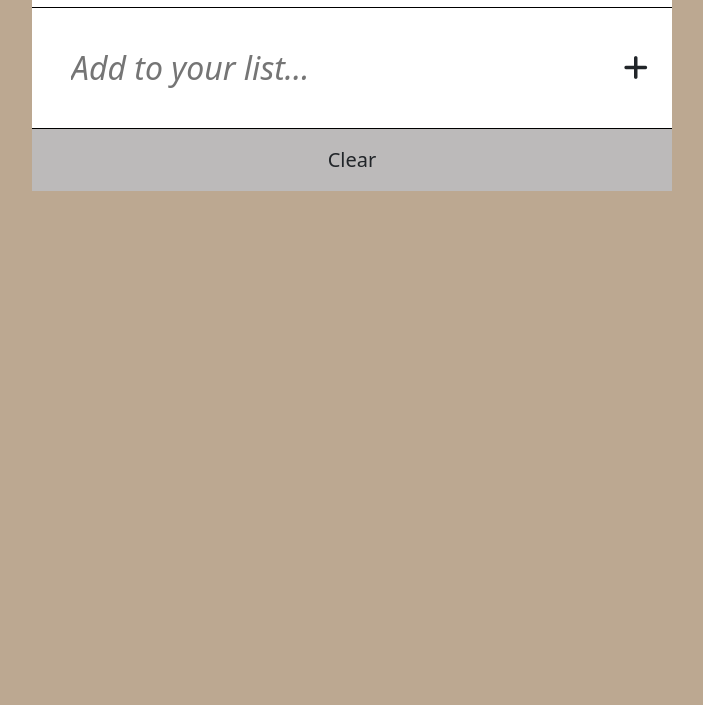
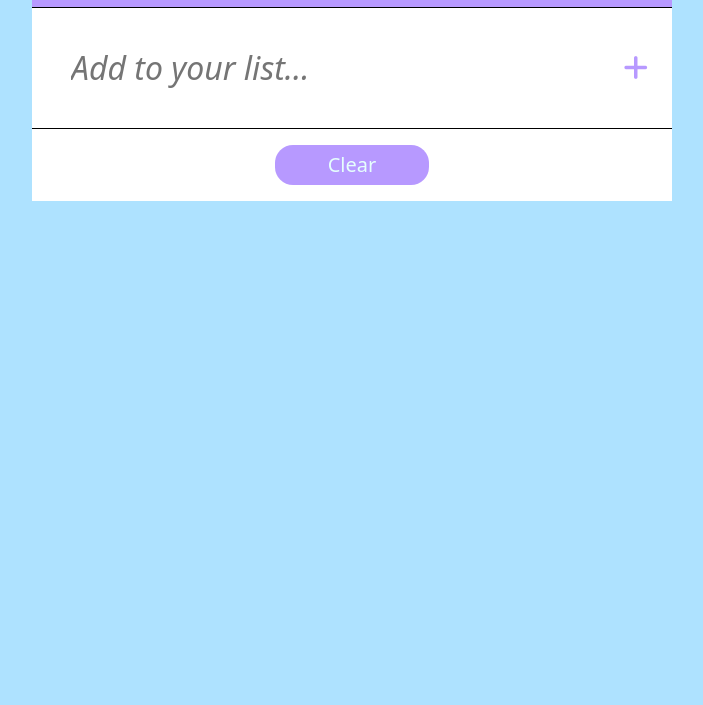
Before and after one commit to HtetWaiYan7191/testing-todolist, a website built with webpack: page src/index.html in a window 1280 px wide. Shown: the part 95-800 px from the top of the page, without its empty margins (288-991 px from the left). Built offline with nearby package versions, Linux system fonts and the light colour scheme.

Commit message:
Implement background color, style clear button

```diff
--- a/src/style.css
+++ b/src/style.css
@@ -6,8 +6,15 @@
   list-style: none;
 }
 
+:root {
+  --purple:#B799FF;
+  --light-purple:#ACBCFF;
+  --sky-blue:#AEE2FF;
+  --light-blue:#E6FFFD;
+}
+
 body {
-  background-color: rgb(188, 168, 145);
+  background-color:var(--sky-blue)
 }
 
 main {
@@ -17,10 +24,12 @@ main {
 }
 
 .todolist-container {
+  color: var(--light-blue);
   margin: 0;
 }
 
 .title {
+  background-color: var(--purple);
   border-bottom: 1px solid black;
   padding: 10px 12px;
 }
@@ -58,16 +67,25 @@ input[type="checkbox"] {
 }
 
 .button-container {
-  background-color: rgb(188, 186, 186);
+  background-color:#FFFFFF;
+}
+
+#clear-btn {
+  width: 25%;
+  margin: 0 auto;
+  border-radius: 18px;
+  padding: 5px 8px;
+  background-color: var(--purple);
 }
 
 #clear-btn:hover {
-  color: rgb(111, 110, 110);
+  background-color: var(--light-purple);
+  font-weight: 600;
   cursor: pointer;
-  text-decoration: underline;
 }
 
 #add-btn {
+  color: var(--purple);
   cursor: pointer;
 }
 
```
